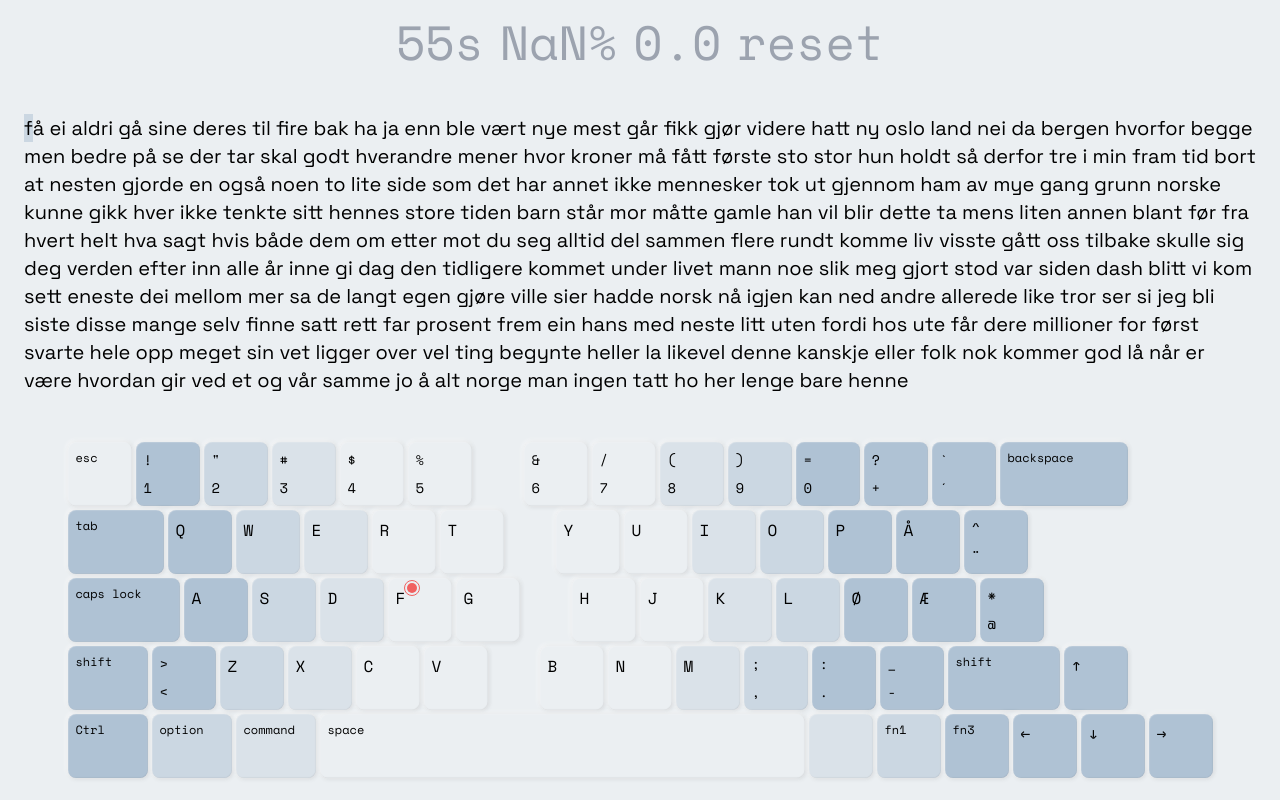
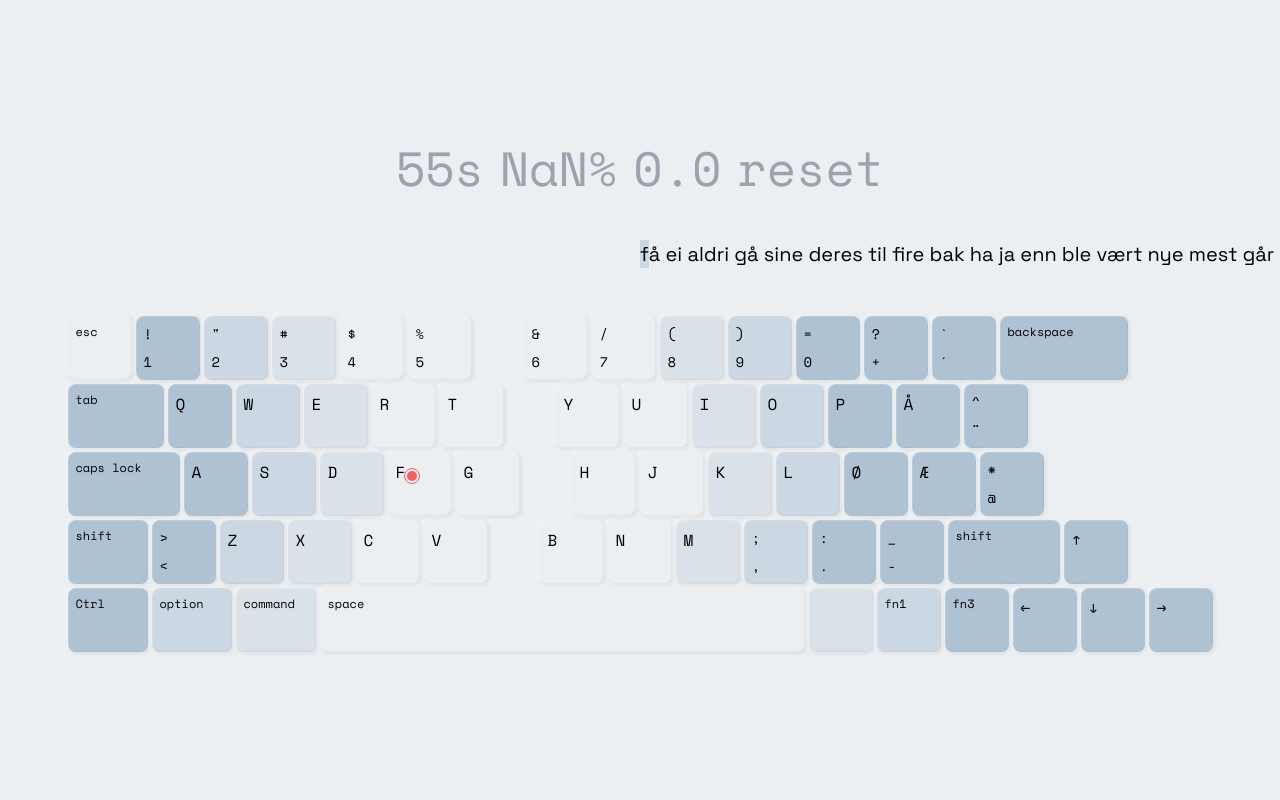
Before and after one commit to TobWul/norwegian-10-finger-typing, a Next.js app: page / in a window 1280 px wide. Built offline with nearby package versions, Linux system fonts and the light colour scheme.

Commit message:
solved one line of text rendering

```diff
--- a/components/words/Words.tsx
+++ b/components/words/Words.tsx
@@ -83,12 +83,21 @@ export function Words({ selectedLanguage }: WordsProps): ReactElement {
 
   return (
     <div className="w-full text-xl relative" style={{ left: xOffset }}>
-      <span className="text-gray-500">{completedLetters}</span>
-      <Character character={currentLetter} active />
-      {wrongLetters.map((c, index) => (
-        <Character character={c} error key={`wrong-${index}-${c}`} />
-      ))}
-      <span>{uncompletedLetters}</span>
+      <div className="grid grid-cols-2">
+        <div className="whitespace-pre text-right flex justify-end overflow-hidden text-gray-300 w-full">
+          <span className="text-gray-300">{completedLetters}</span>
+        </div>
+        <div className="flex whitespace-pre">
+          <Character character={currentLetter} active />
+
+          <div className="whitespace-pre text-left w-full">
+            {wrongLetters.map((c, index) => (
+              <Character character={c} error key={`wrong-${index}-${c}`} />
+            ))}
+            <span>{uncompletedLetters}</span>
+          </div>
+        </div>
+      </div>
     </div>
   );
 }
```
